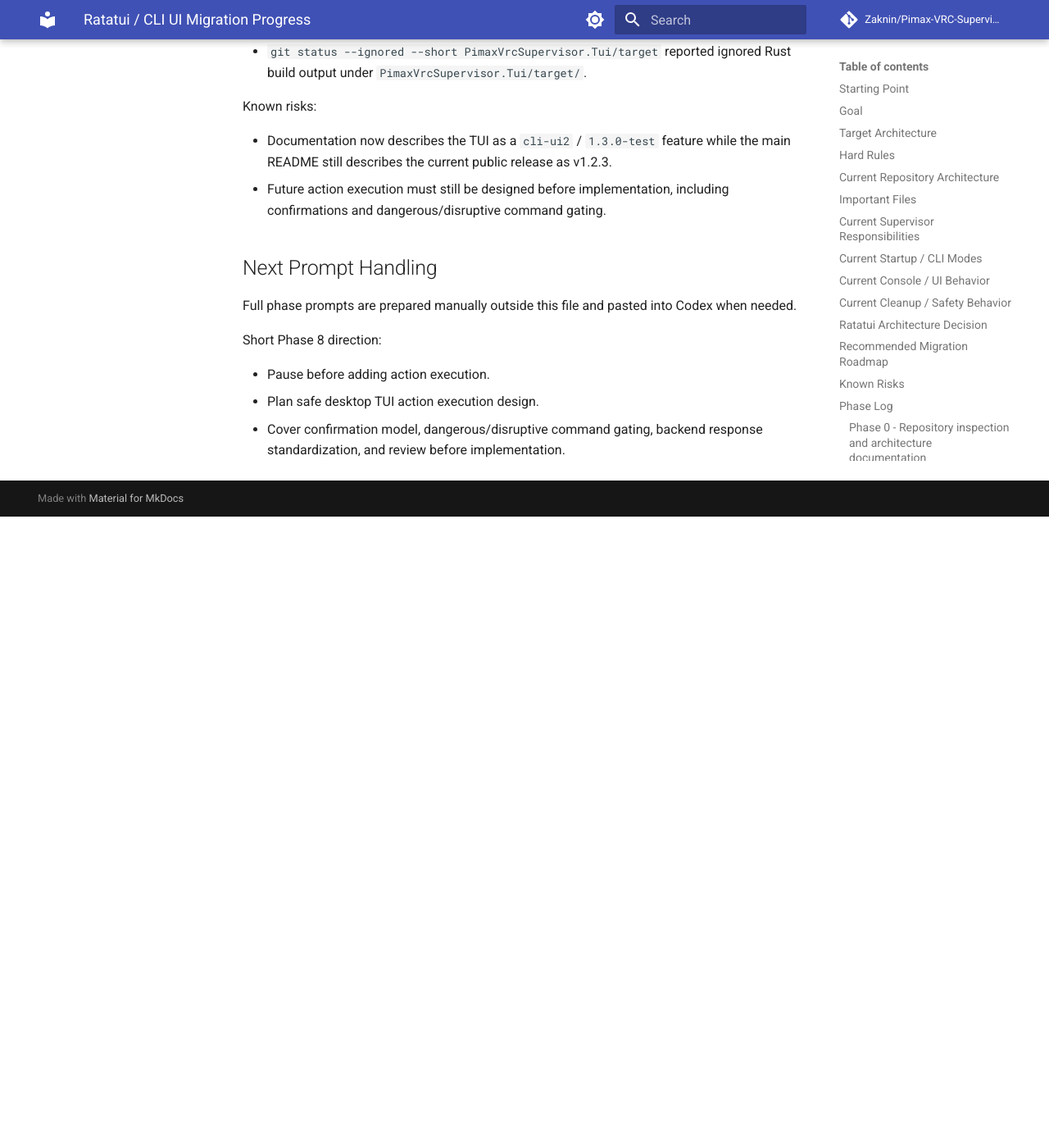
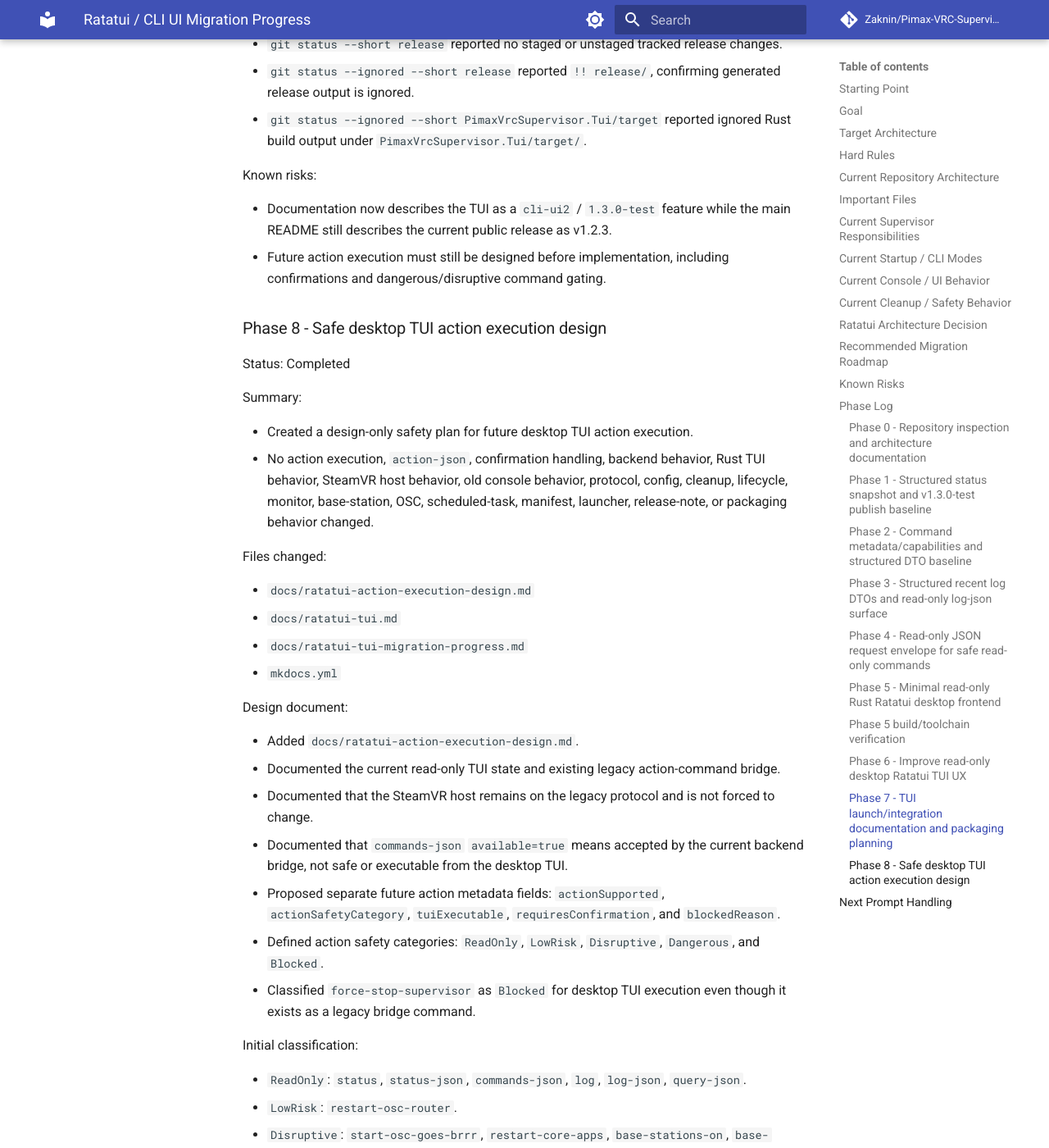
Before and after one commit to Zaknin/Pimax-VRC-Supervisor, an MkDocs documentation site: the page built from docs/ratatui-tui-migration-progress.md, in a window 1280 px wide and 1400 px high, scrolled down 30060 px. Shown: the whole window at 82% size. Built offline with MkDocs 1.6.1 and Material for MkDocs 9.7.7, drawn with Linux system fonts in a browser that asks for light colours; comment, search, counter and statistics services are not loaded; before the commit the page ends 30690 px from its top, so only the background shows below that; some of the changed text lies outside the part shown.

Commit message:
Phase 8: document safe TUI action execution design

````diff
--- /dev/null
+++ b/docs/ratatui-action-execution-design.md
@@ -0,0 +1,152 @@
+# TUI Action Execution Safety Design
+
+This document defines the safety model for future desktop Ratatui TUI action execution. It is design-only: no action execution, confirmation handling, or backend protocol changes are implemented in Phase 8.
+
+## Current State
+
+The desktop TUI is read-only. It uses the existing loopback TCP bridge at `127.0.0.1:37957` and sends only read-only `query-json` requests:
+
+```text
+query-json {"resource":"status"}
+query-json {"resource":"commands"}
+query-json {"resource":"log","maxLines":80}
+```
+
+The backend also accepts legacy string action commands on the same bridge. The SteamVR dashboard host uses the legacy command protocol and must not be forced to change. The Ratatui TUI currently displays command capability metadata as informational data only.
+
+Important metadata distinction: `commands-json` currently uses `available=true` to mean "accepted by the current backend bridge." It does not mean a command is safe, supported by future JSON action execution, or executable from the desktop TUI.
+
+## Future Action Metadata
+
+Future command metadata should add action-specific fields instead of overloading `available`:
+
+| Field | Meaning |
+| --- | --- |
+| `actionSupported` | Backend has structured JSON action support for this command. |
+| `actionSafetyCategory` | One of `ReadOnly`, `LowRisk`, `Disruptive`, `Dangerous`, or `Blocked`. |
+| `tuiExecutable` | Desktop TUI may expose this command as executable. |
+| `requiresConfirmation` | User confirmation is required before execution. |
+| `blockedReason` | Human-readable reason a command is not executable from the TUI. |
+
+The backend remains the final authority. TUI-side metadata is not sufficient by itself to authorize an action.
+
+## Safety Categories
+
+| Category | Confirmation policy | Meaning |
+| --- | --- | --- |
+| `ReadOnly` | None | Data retrieval only. |
+| `LowRisk` | Simple confirmation | Local service or workflow nudge with limited blast radius. |
+| `Disruptive` | Explicit confirmation | Restarts apps, launches workflows, or affects hardware/session state. |
+| `Dangerous` | Stronger confirmation or admin-only future design | Can bypass safety routines or materially affect cleanup/lifecycle behavior. |
+| `Blocked` | Not executable | Must not appear as executable in the desktop TUI. |
+
+## Current Command Classification
+
+| Command | Category | Future TUI execution | Reason |
+| --- | --- | --- | --- |
+| `status` | `ReadOnly` | no action surface | Legacy text status. |
+| `status-json` | `ReadOnly` | no action surface | Structured status snapshot. |
+| `commands-json` | `ReadOnly` | no action surface | Capability metadata. |
+| `log` | `ReadOnly` | no action surface | Legacy recent log array for SteamVR dashboard. |
+| `log-json` | `ReadOnly` | no action surface | Structured recent log snapshot. |
+| `query-json` | `ReadOnly` | no action surface | Read-only request envelope. |
+| `restart-osc-router` | `LowRisk` | first candidate | Restarts or manually starts OSC routing; does not power hardware or bypass cleanup. |
+| `start-osc-goes-brrr` | `Disruptive` | possible second candidate | May launch or repair Intiface/OscGoesBrrr workflow. |
+| `restart-core-apps` | `Disruptive` | deferred | Restarts configured face-tracking apps during the session. |
+| `base-stations-on` | `Disruptive` | deferred | Powers configured base stations and touches hardware state. |
+| `base-stations-off` | `Disruptive` | deferred | Powers down configured base stations and can disrupt tracking. |
+| `force-stop-supervisor` | `Blocked` | never by default | Legacy bridge command exists, but it hard-stops without cleanup routines. |
+
+`force-stop-supervisor` is the key distinction between backend bridge availability and TUI executability: it may remain accepted by the legacy bridge, but the desktop TUI design classifies it as `Blocked`.
+
+## Future TUI UX
+
+The command list remains informational until structured backend action support exists.
+
+When action support is implemented in a later phase:
+
+- The TUI should show a separate selectable action list or clearly mark executable rows.
+- A command may be selectable only when `actionSupported=true` and `tuiExecutable=true`.
+- No action should run from a single accidental keypress.
+- Confirmation must show command name, safety category, risk warning, expected effect, and blocked reason when applicable.
+- `Esc` cancels confirmation.
+- Action results should appear in a popup, status area, or recent activity line.
+- Blocked commands should not be executable and should explain why when selected or inspected.
+
+## Future Backend Protocol
+
+Add a structured `action-json` command in a later implementation phase. Do not repurpose `query-json`; it remains read-only.
+
+Example request:
+
+```json
+{
+  "requestId": "optional-id",
+  "command": "restart-osc-router",
+  "confirmed": true
+}
+```
+
+Example response:
+
+```json
+{
+  "timestamp": "...",
+  "requestId": "optional-id",
+  "command": "restart-osc-router",
+  "success": true,
+  "message": "...",
+  "resultType": "action",
+  "data": null,
+  "error": null
+}
+```
+
+The response should reuse the existing `SupervisorCommandResult` shape where practical. Legacy string commands must remain compatible, and the SteamVR host must not be required to consume `action-json`.
+
+## Backend Guardrails
+
+The backend must:
+
+- validate an explicit allowlist of structured action commands
+- reject unknown commands
+- reject malformed JSON with structured failure responses
+- reject read-only resources sent as actions
+- reject blocked commands such as `force-stop-supervisor`
+- reject unconfirmed commands when confirmation is required
+- return structured failure instead of throwing unhandled TCP exceptions
+- keep cleanup, lifecycle, monitor, base-station, OSC, scheduled-task, and SteamVR manifest behavior backend-owned
+
+TUI confirmation is only a user-experience layer. Backend validation must enforce the same or stricter policy.
+
+## Recommended Implementation Order
+
+Phase 9 should implement backend-only structured `action-json` support for a tiny allowlist, preferably only `restart-osc-router`, with no TUI action buttons yet.
+
+Possible later candidate:
+
+- `start-osc-goes-brrr`, after confirming expected launch/repair behavior and messaging.
+
+Deferred candidates:
+
+- `restart-core-apps`
+- `base-stations-on`
+- `base-stations-off`
+
+Blocked by default:
+
+- `force-stop-supervisor`
+
+## Future Test Strategy
+
+Future implementation should verify:
+
+- C# and Rust builds still pass
+- malformed JSON returns structured failure
+- unknown commands are rejected
+- blocked commands are rejected
+- confirmation-required commands fail when `confirmed=false`
+- `query-json` remains read-only
+- legacy SteamVR host commands still work
+- manual TUI confirmation cannot execute an action accidentally
+- the TUI does not auto-start the supervisor
--- a/docs/ratatui-tui-migration-progress.md
+++ b/docs/ratatui-tui-migration-progress.md
@@ -161,6 +161,10 @@ Phase 6 - Improve read-only desktop Ratatui TUI UX
 Status: Completed
 
 Phase 7 - Packaging, integration, and optional future IPC transport review
+
+Status: Completed
+
+Phase 8 - Safe desktop TUI action execution design
 
 Status: Completed
 
@@ -840,12 +844,86 @@ Known risks:
 - Documentation now describes the TUI as a `cli-ui2` / `1.3.0-test` feature while the main README still describes the current public release as v1.2.3.
 - Future action execution must still be designed before implementation, including confirmations and dangerous/disruptive command gating.
 
+### Phase 8 - Safe desktop TUI action execution design
+
+Status: Completed
+
+Summary:
+
+- Created a design-only safety plan for future desktop TUI action execution.
+- No action execution, `action-json`, confirmation handling, backend behavior, Rust TUI behavior, SteamVR host behavior, old console behavior, protocol, config, cleanup, lifecycle, monitor, base-station, OSC, scheduled-task, manifest, launcher, release-note, or packaging behavior changed.
+
+Files changed:
+
+- `docs/ratatui-action-execution-design.md`
+- `docs/ratatui-tui.md`
+- `docs/ratatui-tui-migration-progress.md`
+- `mkdocs.yml`
+
+Design document:
+
+- Added `docs/ratatui-action-execution-design.md`.
+- Documented the current read-only TUI state and existing legacy action-command bridge.
+- Documented that the SteamVR host remains on the legacy protocol and is not forced to change.
+- Documented that `commands-json` `available=true` means accepted by the current backend bridge, not safe or executable from the desktop TUI.
+- Proposed separate future action metadata fields: `actionSupported`, `actionSafetyCategory`, `tuiExecutable`, `requiresConfirmation`, and `blockedReason`.
+- Defined action safety categories: `ReadOnly`, `LowRisk`, `Disruptive`, `Dangerous`, and `Blocked`.
+- Classified `force-stop-supervisor` as `Blocked` for desktop TUI execution even though it exists as a legacy bridge command.
+
+Initial classification:
+
+- `ReadOnly`: `status`, `status-json`, `commands-json`, `log`, `log-json`, `query-json`.
+- `LowRisk`: `restart-osc-router`.
+- `Disruptive`: `start-osc-goes-brrr`, `restart-core-apps`, `base-stations-on`, `base-stations-off`.
+- `Blocked`: `force-stop-supervisor`.
+
+Recommended future implementation order:
+
+- First candidate: backend-only structured `action-json` support for `restart-osc-router`.
+- Possible second candidate: `start-osc-goes-brrr`.
+- Deferred: `restart-core-apps`, `base-stations-on`, `base-stations-off`.
+- Blocked by default: `force-stop-supervisor`.
+
+Documentation updates:
+
+- Added a short `Action Safety Design` section to `docs/ratatui-tui.md`.
+- Added `docs/ratatui-action-execution-design.md` to the existing MkDocs navigation near `Desktop TUI` as `TUI Action Safety Design`.
+- `RELEASE_NOTES.md` was left unchanged because there is no suitable development/unreleased section.
+
+Build/test commands run:
+
+- `cargo build --manifest-path .\PimaxVrcSupervisor.Tui\Cargo.toml`
+- `cargo build --manifest-path .\PimaxVrcSupervisor.Tui\Cargo.toml --release`
+- `dotnet build .\PimaxVrcSupervisor\PimaxVrcSupervisor.csproj -c Release`
+- `dotnet build .\PimaxVrcSupervisor.ConfigEditor\PimaxVrcSupervisor.ConfigEditor.csproj -c Release`
+- `dotnet build .\PimaxVrcSupervisor.SteamVrHost\PimaxVrcSupervisor.SteamVrHost.csproj -c Release`
+
+Build/test result:
+
+- Rust debug build succeeded.
+- Rust release build succeeded.
+- All three explicit C# Release builds succeeded with 0 warnings and 0 errors.
+- No runtime test was required for this design-only phase.
+- The supervisor was not started.
+
+Generated output status:
+
+- `git status --short release` reported no staged or unstaged tracked release changes.
+- `git status --ignored --short release` reported `!! release/`, confirming generated release output is ignored.
+- `git status --ignored --short PimaxVrcSupervisor.Tui/target` reported ignored Rust build output under `PimaxVrcSupervisor.Tui/target/`.
+
+Known risks:
+
+- Future implementation must keep backend validation authoritative; TUI confirmation cannot be the only safety layer.
+- Legacy bridge availability and future desktop TUI executability must remain separate concepts.
+- `force-stop-supervisor` remains especially sensitive because it bypasses cleanup routines.
+
 ## Next Prompt Handling
 
 Full phase prompts are prepared manually outside this file and pasted into Codex when needed.
 
-Short Phase 8 direction:
+Short Phase 9 direction:
 
-- Pause before adding action execution.
-- Plan safe desktop TUI action execution design.
-- Cover confirmation model, dangerous/disruptive command gating, backend response standardization, and review before implementation.
+- Implement backend-only structured `action-json` support for a tiny allowlist, preferably only `restart-osc-router`.
+- Add confirmation-required metadata and structured failure responses.
+- Do not add TUI action buttons yet.
--- a/mkdocs.yml
+++ b/mkdocs.yml
@@ -74,6 +74,7 @@ nav:
       - Auto Launch: workflows/auto-launch.md
       - VR Overlay Workflow: workflows/vr-overlay-workflow.md
       - Desktop TUI: ratatui-tui.md
+      - TUI Action Safety Design: ratatui-action-execution-design.md
   - Reference:
       - Overview: reference/index.md
       - Configuration Fields: reference/configuration-fields.md
````
Also changed, not shown: docs/ratatui-tui.md (+6 -0 lines).
